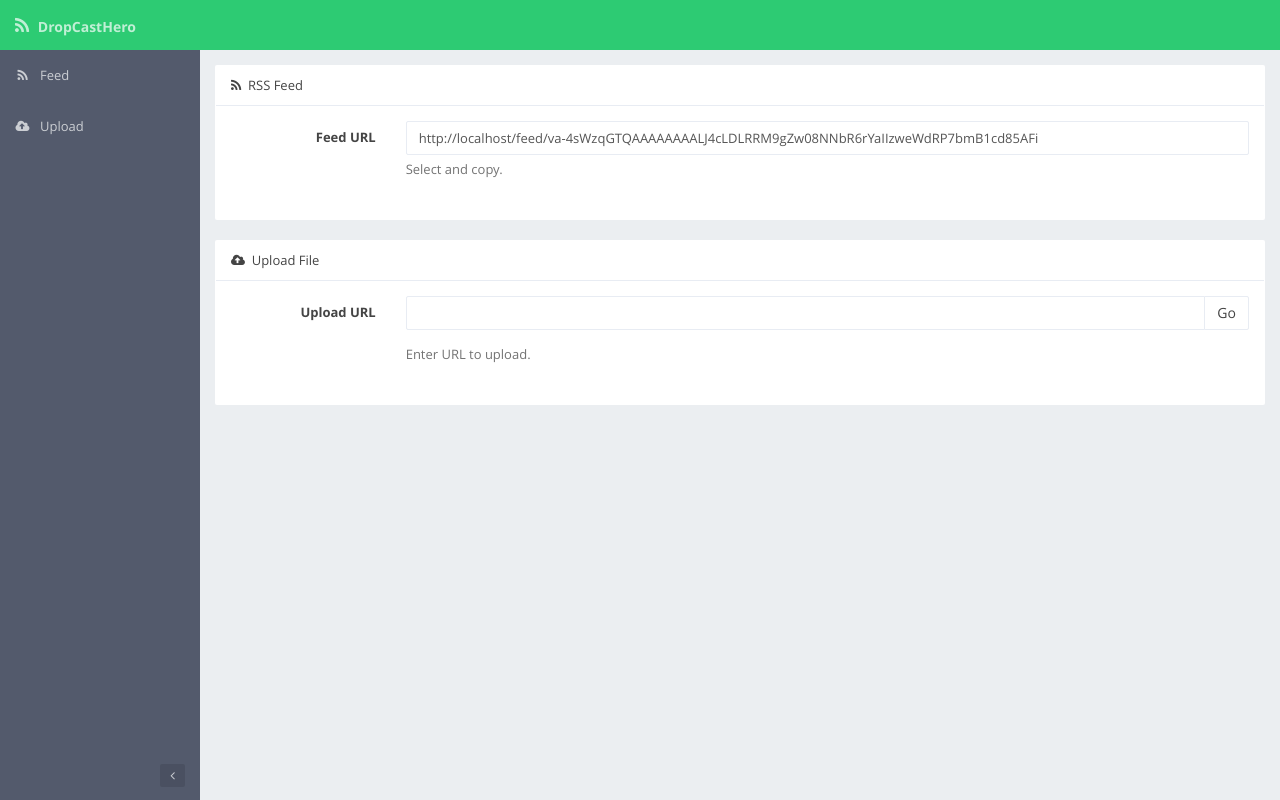
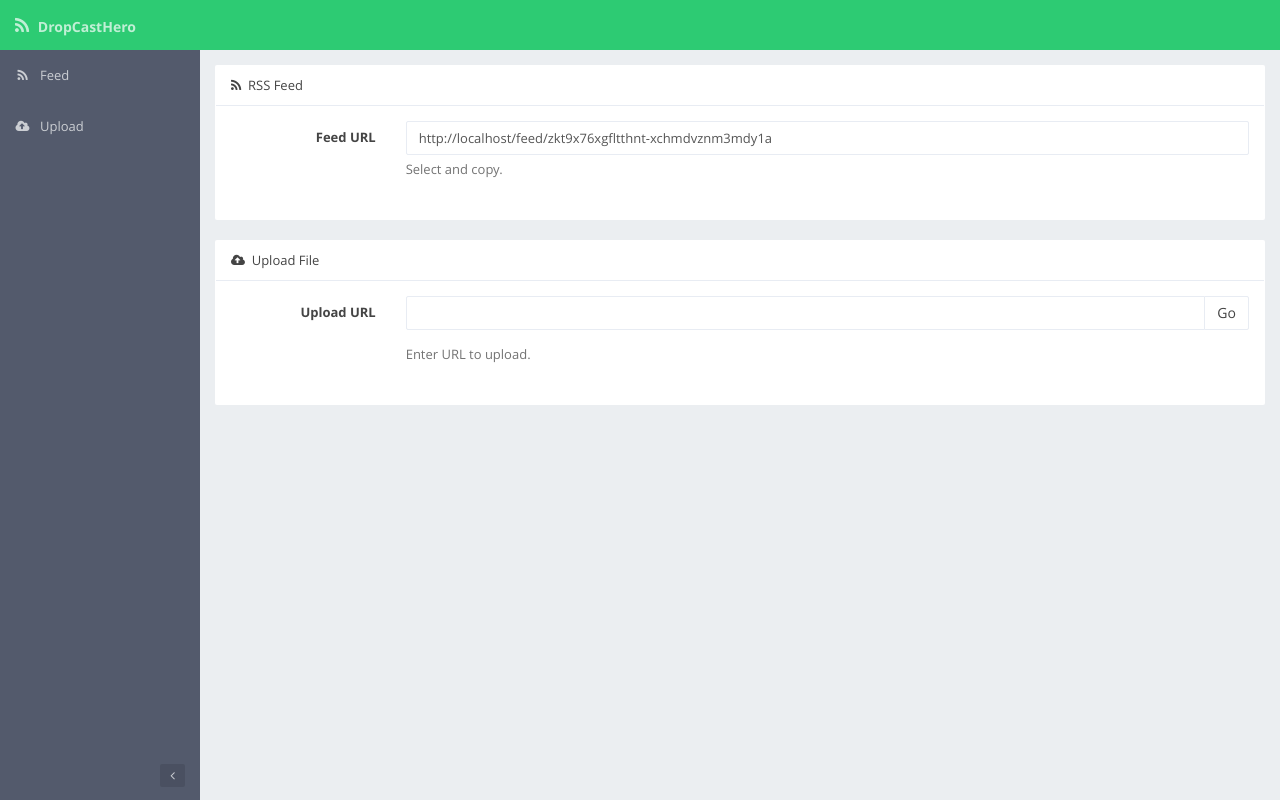
Before and after one commit to kevineye/DropCastHero, a plain HTML site: page public/index.html in a window 1280 px wide. Drawn offline with nearby package versions, Linux system fonts and the light colour scheme.

Commit message:
changed from File::Dropbox to WebService::Dropbox changed auth token style grab API still only works with small files :-(

```diff
--- a/public/index.html
+++ b/public/index.html
@@ -105,7 +105,7 @@
 
 <script>
 
-    var token = 'va-4sWzqGTQAAAAAAAALJ4cLDLRRM9gZw08NNbR6rYaIIzweWdRP7bmB1cd85AFi';
+    var token = 'zkt9x76xgfltthnt-xchmdvznm3mdy1a';
 
     var feed_url = location.protocol + '//' + location.host + '/feed/' + token;
     $('#feed-url')
```
Also changed, not shown: 3 other files.
